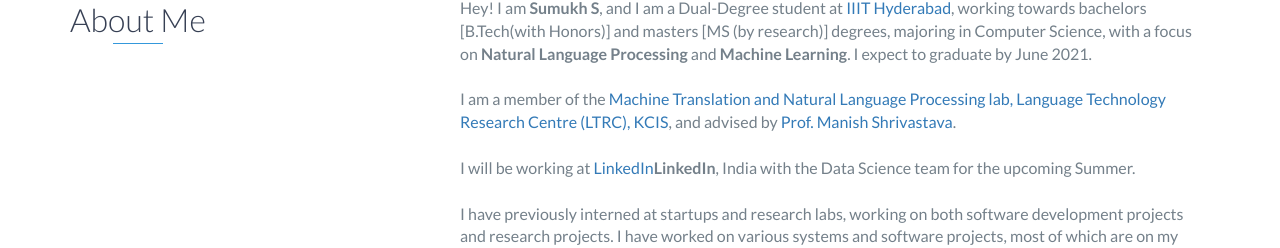
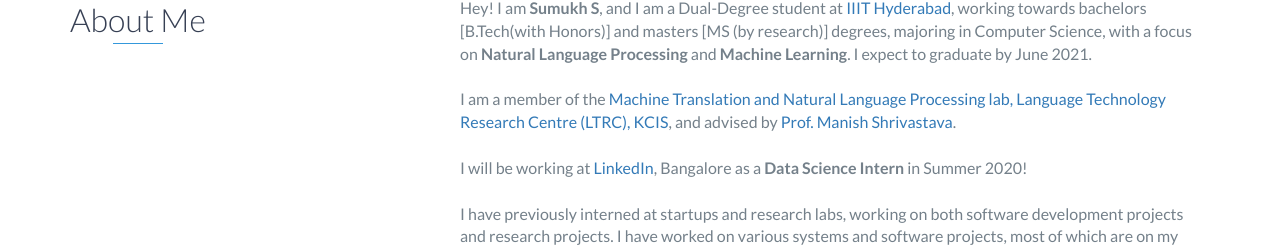
Before and after one commit to ssumukh/ssumukh.github.io, a website: page index.html in a window 1280 px wide. Shown: the part 878-1126 px from the top of the page. Drawn offline with nearby package versions, Linux system fonts and the light colour scheme.

Commit message:
Update index.html

```diff
--- a/index.html
+++ b/index.html
@@ -84,7 +84,7 @@
                     </p>
                     <br>
 		    <p>
-                        I will be working at <a href="https://engineering.linkedin.com/teams/data/data-science">LinkedIn</a><strong>LinkedIn</strong>, India with the Data Science team for the upcoming Summer.
+                        I will be working at <a href="https://engineering.linkedin.com/teams/data/data-science">LinkedIn</a>, Bangalore as a <strong>Data Science Intern</strong> in Summer 2020!
                     </p>
                     <br>
                     <p>
```
